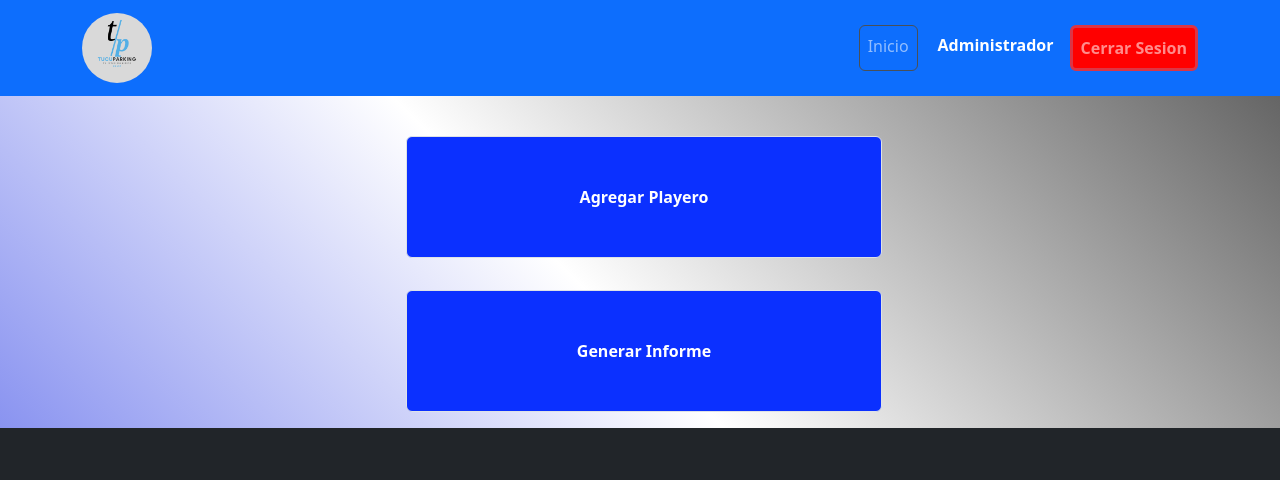
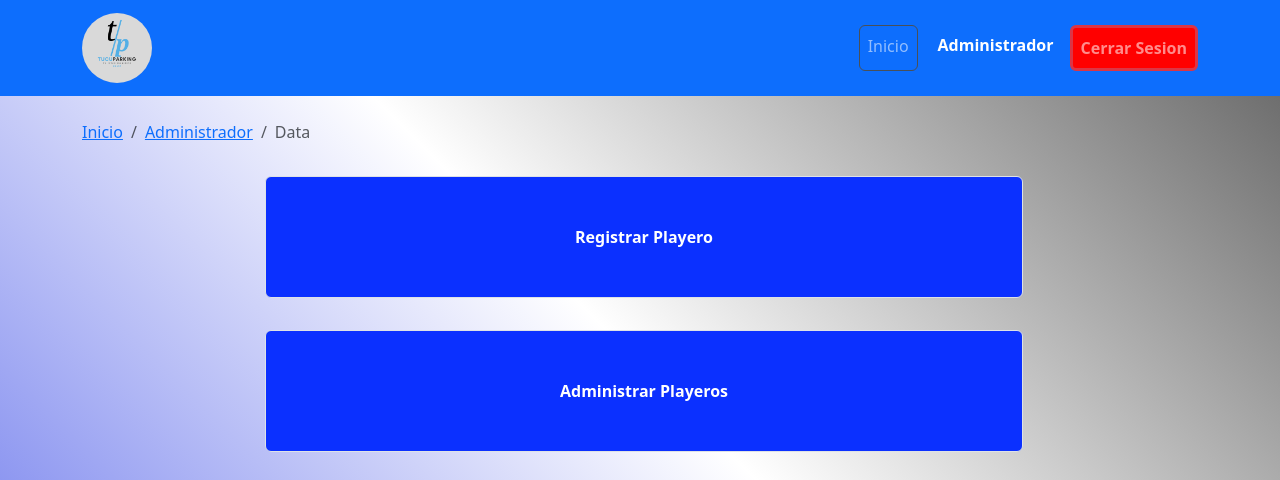
Before and after one commit to MauricioSor/TucuParking, a React (Vite) app: page /Administrador in a window 1280 px wide. Shown: the top 480 px of the page. Built offline with nearby package versions, Linux system fonts and the light colour scheme; sample sign-in values are in the browser's storage.

Commit message:
Agregado botones admin

```diff
--- a/src/routes/RutasAdministrador.jsx
+++ b/src/routes/RutasAdministrador.jsx
@@ -1,13 +1,15 @@
 import { Routes, Route } from "react-router-dom";
 import Administrador from "../views/Administrador";
 import AdminInforme from "../views/AdminInforme";
+import AdminInformes from "../views/AdminInformes";
 
 const RutasAdministrador = () => {
 	return (
 		<>
 			<Routes>
 				<Route exact path="/" element={<Administrador></Administrador>}></Route>
-				<Route exact path="/Informe" element={<AdminInforme></AdminInforme>}></Route>
+				<Route exact path="/GenerarInformes" element={<AdminInformes></AdminInformes>}></Route>
+				<Route exact path="/GenerarInformes/InformeReservas" element={<AdminInforme></AdminInforme>}></Route>
 			</Routes>
 		</>
 	);
--- /dev/null
+++ b/src/views/AdminInformes.jsx
@@ -0,0 +1,26 @@
+import React from 'react';
+import { Container, Row } from 'react-bootstrap';
+import { NavLink } from 'react-router-dom';
+
+const AdminInformes = () => {
+    return (
+        <>
+            <Container>
+                <Breadcrumb>
+                    <Breadcrumb.Item href="/">Inicio</Breadcrumb.Item>
+                    <Breadcrumb.Item href="https://getbootstrap.com/docs/4.0/components/breadcrumb/">Administrador</Breadcrumb.Item>
+                    <Breadcrumb.Item active>Data</Breadcrumb.Item>
+                </Breadcrumb>
+            </Container>
+            <Container className='d-flex justify-content-center align-items-center flex-column'>
+                <Row>
+                    <NavLink id='botonAzul' to="InformeReservas" className='py-5 px-5 text-white  fw-bold my-3 mx-1 nav-item nav-link btn border'>Informe de Reservas</NavLink>
+                    <NavLink id='botonAzul' className='py-5 px-5 text-white  fw-bold my-3 mx-1 nav-item nav-link btn border'>Informe de Gastos</NavLink>
+                    <NavLink id='botonAzul' className='py-5 px-5 text-white  fw-bold my-3 mx-1 nav-item nav-link btn border'>Informe de Accidentes</NavLink>
+                </Row>
+            </Container>
+        </>
+    );
+};
+
+export default AdminInformes;
--- a/src/views/Administrador.jsx
+++ b/src/views/Administrador.jsx
@@ -1,5 +1,5 @@
 import React, { useState } from 'react';
-import { Button,Container,Row, Modal, Col, Form } from 'react-bootstrap';
+import { Button, Container, Row, Modal, Col, Form, Breadcrumb } from 'react-bootstrap';
 import { NavLink } from 'react-router-dom';
 
 const Administrador = () => {
@@ -9,10 +9,18 @@ const Administrador = () => {
     const handleShow = () => setShow(true);
     return (
         <>
+            <Container>
+                <Breadcrumb>
+                    <Breadcrumb.Item href="/">Inicio</Breadcrumb.Item>
+                    <Breadcrumb.Item href="https://getbootstrap.com/docs/4.0/components/breadcrumb/">Administrador</Breadcrumb.Item>
+                    <Breadcrumb.Item active>Data</Breadcrumb.Item>
+                </Breadcrumb>
+            </Container>
             <Container className='d-flex justify-content-center align-items-center flex-column'>
                 <Row>
-        <NavLink  id='botonAzul' className='py-5 px-5 text-white  fw-bold my-3 mx-1 nav-item nav-link btn border' onClick={handleShow}>Agregar Playero</NavLink>
-        <NavLink to="/Administrador/Informe" id='botonAzul' className='py-5 px-5 text-white  fw-bold my-3 mx-1 nav-item nav-link btn border'>Generar Informe</NavLink>
+                    <NavLink id='botonAzul' className='py-5 px-5 text-white  fw-bold my-3 mx-1 nav-item nav-link btn border' onClick={handleShow}>Registrar Playero</NavLink>
+                    <NavLink id='botonAzul' className='py-5 px-5 text-white  fw-bold my-3 mx-1 nav-item nav-link btn border' >Administrar Playeros</NavLink>
+                    <NavLink to="/Administrador/GenerarInformes" id='botonAzul' className='py-5 px-5 text-white  fw-bold my-3 mx-1 nav-item nav-link btn border'>Generar Informe</NavLink>
                 </Row>
             </Container>
             <Modal show={show} onHide={handleClose}>
```
Lines whose indentation alone changed are shown as unchanged.
